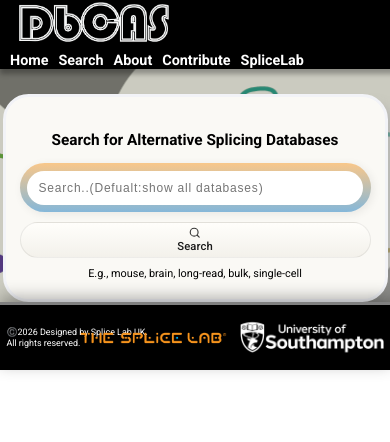
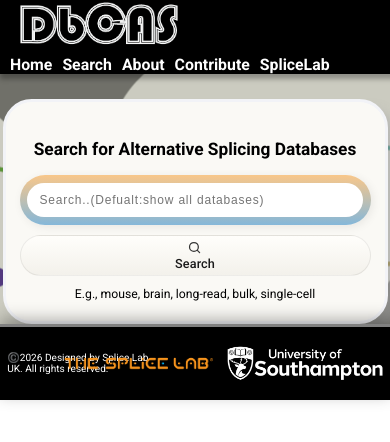
Before and after one commit to 1413362251/DbCAS, a Python web app: template Programmes/web/templates/base.html in a window 390 px wide. Shown: the top 442 px of the page. Run offline with Jinja, Linux system fonts and the light colour scheme; the template is opened without the code that fills it, so the values that code supplies are empty.

Commit message:
style: increase base UI scale for web pages
Adjust the global CSS ui-scale token from 0.8 to 0.9 so overall page sizing is slightly larger while preserving responsive token-based sizing.

Made-with: Cursor

```diff
--- a/Programmes/web/static/css/styles.css
+++ b/Programmes/web/static/css/styles.css
@@ -1,7 +1,7 @@
 /* Design tokens (responsive scaling) */
 :root {
   /* Global UI scaling: approximate browser 80% zoom effect */
-  --ui-scale: 0.8;
+  --ui-scale: 0.9;
   --font-size-base: calc(16px * var(--ui-scale));
   --font-size-search-title-min: 1.2rem;
   --font-size-search-title-max: 1.8rem;
```
